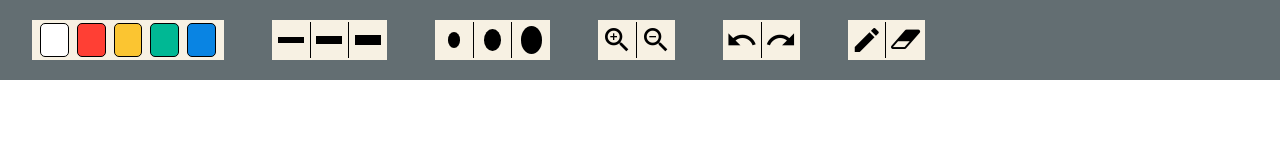
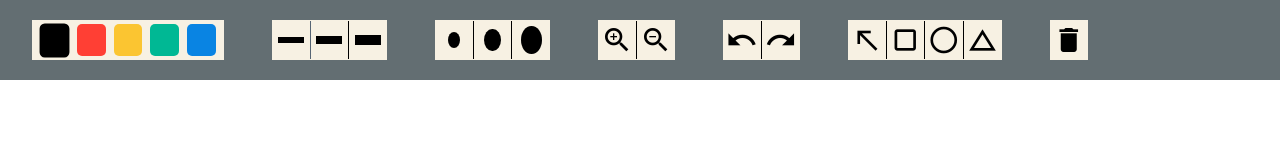
Before and after one commit to vasuarora/WhiteBoard, a plain HTML site: page index.html in a window 1280 px wide. Drawn offline with Linux system fonts and the light colour scheme.

Commit message:
Coloured pens

```diff
--- a/index.html
+++ b/index.html
@@ -14,16 +14,16 @@
         <div class="header">
             <div class="color-section">
                 <div class="colors">
-                    <div class="col1"></div>
-                    <div class="col2"></div>
-                    <div class="col3"></div>
-                    <div class="col4"></div>
-                    <div class="col5"></div>
+                    <div class="black colour-selected"></div>
+                    <div class="red"></div>
+                    <div class="yellow"></div>
+                    <div class="green"></div>
+                    <div class="blue"></div>
                 </div>
             </div>
             <div class="marker-width-section">
                 <div class="marker-width">
-                    <div class="w1"><span class="l1"></span></div>
+                    <div class="w1 width-selected"><span class="l1"></span></div>
                     <div class="w2"><span class="l2"></span></div>
                     <div class="w3"><span class="l3"></span></div>
                 </div>
@@ -50,10 +50,18 @@
                 </div>
             </div>
 
+            <div class="shapes-section">
+                <div class="shapes">
+                    <div class="line"><span class="material-icons"> north_west </span></div>
+                    <div class="rectangle"><span class="material-icons"> crop_square </span></div>
+                    <div class="circle"><span class="material-icons"> radio_button_unchecked </span></div>
+                    <div class="triangle"><span class="material-icons"> change_history </span></div>
+                </div>
+            </div>
+
             <div class="eraser-pen-section">
                 <div class="eraser-pen">
-                    <div class="pen"><span class="material-icons"> edit </span></div>
-                    <div class="eraser"><i class="fa fa-eraser"></i></div>
+                    <div class="eraser"><span class="material-icons"> delete </span></div>
                 </div>
             </div>
 
--- a/script.js
+++ b/script.js
@@ -1,4 +1,78 @@
 let canvas=document.querySelector("canvas");
+
+let colour_codes={
+    black:'#000000',
+    red:'#ff3f34',
+    blue:'#0984e3',
+    green:'#00b894',
+    yellow:'#fbc531',
+}
+
+let width={
+    w1:1,
+    w2:3,
+    w3:5,
+}
+
+let pen_colour=document.querySelectorAll(".colors div");
+let selected_colour="black";
+
+for(let i=0;i<pen_colour.length;i++){
+    pen_colour[i].addEventListener("click",function(e){
+        for(let i=0;i<pen_colour.length;i++){
+            pen_colour[i].classList.remove("colour-selected");
+        }
+
+        e.currentTarget.classList.add("colour-selected");
+        let curr_colour=e.currentTarget.classList[0];
+        selected_colour=colour_codes[curr_colour];
+    })
+}
+
+let pen_width=document.querySelectorAll(".marker-width div");
+let selected_width=1;
+
+for(let i=0;i<pen_width.length;i++){
+    pen_width[i].addEventListener("click",function(e){
+        for(let i=0;i<pen_colour.length;i++){
+            pen_colour[i].classList.remove("width-selected");
+        }
+
+        e.currentTarget.classList.add("width-selected");
+        let curr_width=e.currentTarget.classList[0];
+        selected_width=width[curr_width];
+    })
+}
+
+let isDrawing=false;
 
 canvas.width=window.innerWidth;
 canvas.height=window.innerHeight;
+
+let tool=canvas.getContext("2d");
+
+window.addEventListener("mousedown",function(e){
+    tool.beginPath();
+    tool.moveTo(e.clientX,e.clientY);
+    isDrawing=true;
+})
+
+window.addEventListener("mouseup",function(e){
+    isDrawing=false;
+})
+
+window.addEventListener("mousemove",function(e){
+    if(isDrawing){
+        tool.lineTo(e.clientX,e.clientY);
+        tool.strokeStyle=selected_colour;
+        tool.lineWidth=selected_width;
+        tool.stroke();
+    }
+})
+
+let clear_all=document.querySelector(".eraser");
+
+clear_all.addEventListener("click",function(e){
+    tool.clearRect(0, 0, canvas.width, canvas.height);
+    tool.beginPath();
+})
--- a/style.css
+++ b/style.css
@@ -32,36 +32,35 @@ body{
 
 .colors{
     width:100%;
-    height:95%;
+    height:100%;
     display: flex;
     justify-content: space-evenly;
     align-items: center;
 }
 
-.col1,.col2,.col3,.col4,.col5{
-    height: 87%;
+.black,.red,.yellow,.green,.blue{
+    height: 82%;
     width:15%;
-    border: 1px solid;
     border-radius: 5px;
 }
 
-.col1{
-    background-color: white;
+.black{
+    background-color: black;
 }
 
-.col2{
+.red{
     background-color: #ff3f34;
 }
 
-.col3{
+.yellow{
     background-color: #fbc531;
 }
 
-.col4{
+.green{
     background-color: #00b894;
 }
 
-.col5{
+.blue{
     background-color: #0984e3;
 }
 
@@ -78,7 +77,7 @@ body{
 
 .marker-width{
     width:100%;
-    height:95%;
+    height:100%;
     display: flex;
     justify-content: space-evenly;
     align-items: center;
@@ -98,7 +97,7 @@ body{
 
 .eraser-width{
     width:100%;
-    height:95%;
+    height:100%;
     display: flex;
     justify-content: space-evenly;
     align-items: center;
@@ -172,7 +171,7 @@ body{
 
 .zoom{
     width:100%;
-    height:95%;
+    height:100%;
     display: flex;
     justify-content: space-evenly;
     align-items: center;
@@ -207,7 +206,7 @@ body{
 
 .undo-redo{
     width:100%;
-    height:95%;
+    height:100%;
     display: flex;
     justify-content: space-evenly;
     align-items: center;
@@ -225,9 +224,40 @@ body{
     border-right: 1px solid;
 }
 
+.shapes-section{
+    height:50%;
+    width:12%;
+    margin-left: 3rem;
+    background-color:white;
+    display: flex;
+    justify-content: space-evenly;
+    align-items: center;
+    background-color: #f7f1e3;
+}
+
+.shapes{
+    width:100%;
+    height:100%;
+    display: flex;
+    justify-content: space-evenly;
+    align-items: center;
+}
+
+.shapes div{
+    height:95%;
+    width:50%;
+    display: flex;
+    justify-content: center;
+    align-items: center;
+}
+
+.line,.rectangle,.circle{
+    border-right: 1px solid;
+}
+
 .eraser-pen-section{
     height:50%;
-    width:6%;
+    width:3%;
     margin-left: 3rem;
     background-color:white;
     display: flex;
@@ -238,13 +268,13 @@ body{
 
 .eraser-pen{
     width:100%;
-    height:95%;
+    height:100%;
     display: flex;
     justify-content: space-evenly;
     align-items: center;
 }
 
-.eraser,.pen{
+.eraser{
     height:95%;
     width:50%;
     display: flex;
@@ -252,10 +282,15 @@ body{
     align-items: center;
 }
 
-.pen{
-    border-right: 1px solid;
+.colour-selected{
+    transform: scale(1.03);
+    border:2px solid black;
 }
 
-i{
-    font-size: 1.7rem!important;
+.width-selected{
+    color: #576574;
 }
+
+canvas{
+    cursor: crosshair;
+}
```
